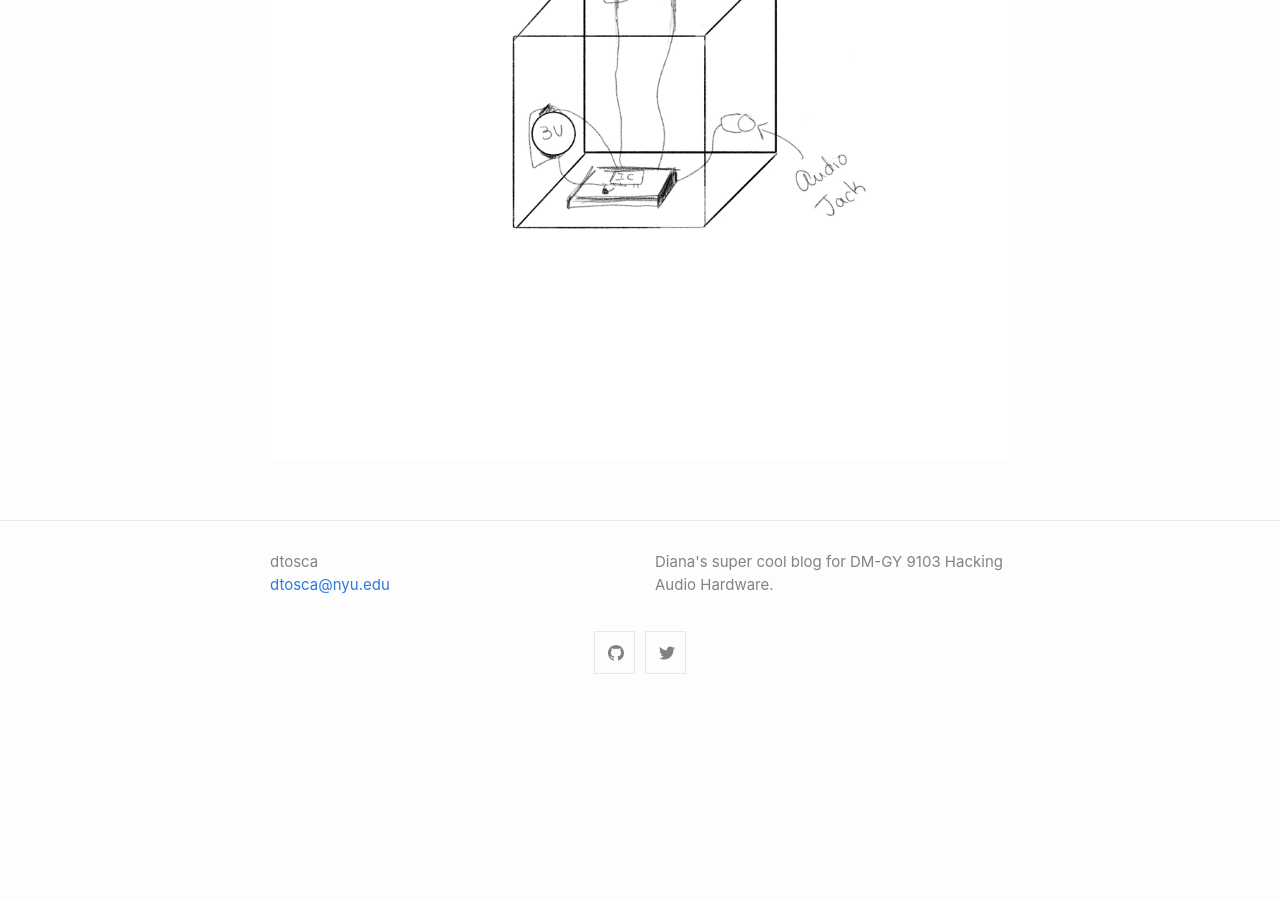
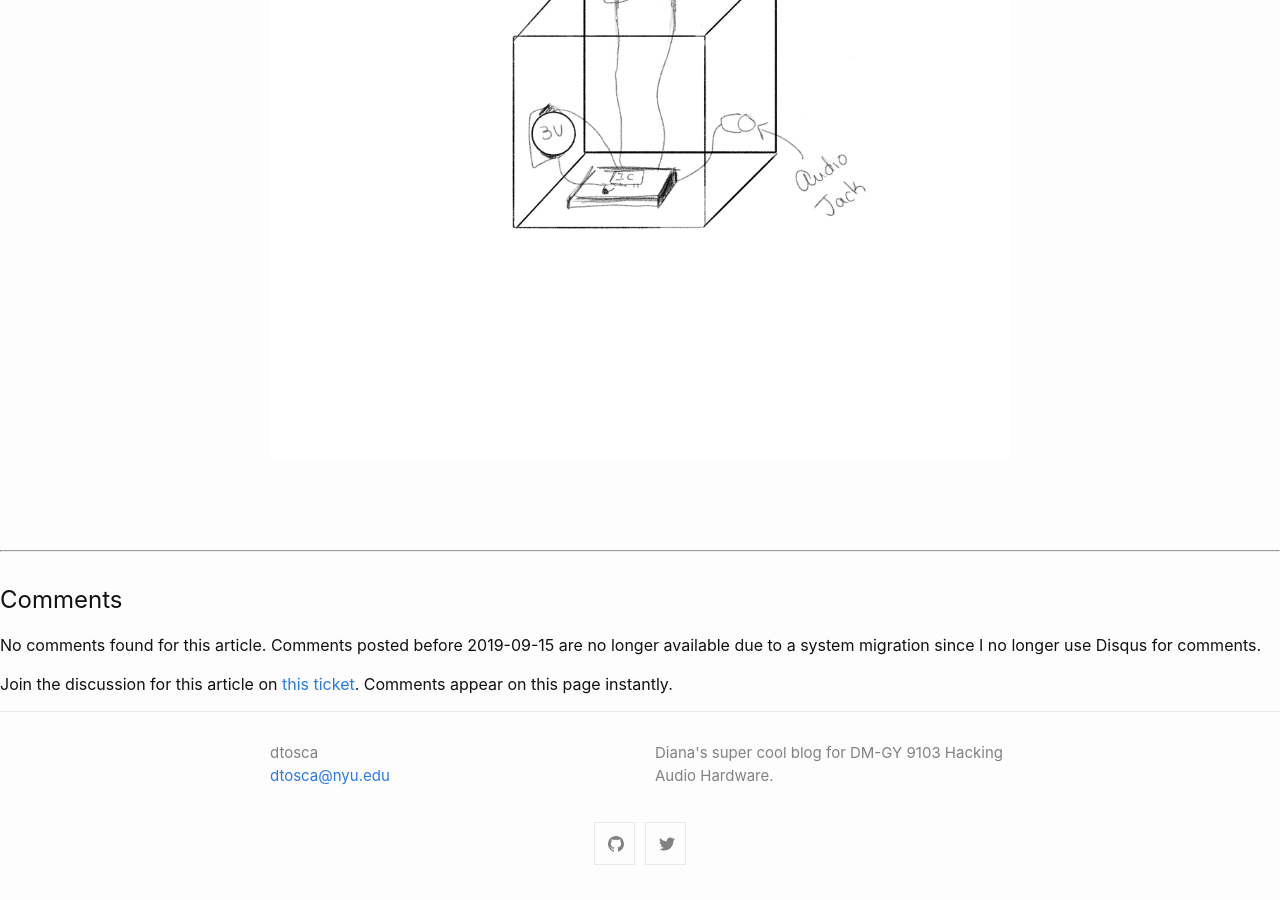
Before and after one commit to dtosca/audiohardware, a Jekyll site: the page built from _posts/2021-11-1-midterm-part-one.html, in a window 1280 px wide and 900 px high, scrolled down 3466 px. Built offline with Jekyll 4.4.1, drawn with Linux system fonts in a browser that asks for light colours; before the commit the page ends 4175 px from its top, so only the background shows below that; some of the changed text lies outside the part shown.

Commit message:
trying comments, just for Billy

```diff
--- /dev/null
+++ b/_includes/comments.html
@@ -0,0 +1,63 @@
+<script>
+const GH_API_URL = 'https://api.github.com/repos/dtosca/audiohardware/issues/5/comments?per_page=100';
+
+let request = new XMLHttpRequest();
+request.open( 'GET', GH_API_URL, true );
+request.onload = function() {
+	if ( this.status >= 200 && this.status < 400 ) {
+		let response = JSON.parse( this.response );
+
+		for ( var i = 0; i < response.length; i++ ) {
+			document.getElementById( 'gh-comments-list' ).appendChild( createCommentEl( response[ i ] ) );
+		}
+
+		if ( 0 === response.length ) {
+			document.getElementById( 'no-comments-found' ).style.display = 'block';
+		}
+	} else {
+		console.error( this );
+	}
+};
+
+function createCommentEl( response ) {
+	let user = document.createElement( 'a' );
+	user.setAttribute( 'href', response.user.url.replace( 'api.github.com/users', 'github.com' ) );
+	user.classList.add( 'user' );
+
+	let userAvatar = document.createElement( 'img' );
+	userAvatar.classList.add( 'avatar' );
+	userAvatar.setAttribute( 'src', response.user.avatar_url );
+
+	user.appendChild( userAvatar );
+
+	let commentLink = document.createElement( 'a' );
+	commentLink.setAttribute( 'href', response.html_url );
+	commentLink.classList.add( 'comment-url' );
+	commentLink.innerHTML = '#' + response.id + ' - ' + response.created_at;
+
+	let commentContents = document.createElement( 'div' );
+	commentContents.classList.add( 'comment-content' );
+	commentContents.innerHTML = response.body;
+
+	let comment = document.createElement( 'li' );
+	comment.setAttribute( 'data-created', response.created_at );
+	comment.setAttribute( 'data-author-avatar', response.user.avatar_url );
+	comment.setAttribute( 'data-user-url', response.user.url );
+
+	comment.appendChild( user );
+	comment.appendChild( commentContents );
+	comment.appendChild( commentLink );
+
+	return comment;
+}
+request.send();
+</script>
+
+<hr>
+
+<div class="github-comments">
+	<h2>Comments</h2>
+	<ul id="gh-comments-list"></ul>
+	<p id="no-comments-found">No comments found for this article. Comments posted before 2019-09-15 are no longer available due to a system migration since I no longer use Disqus for comments.</p>
+	<p id="leave-a-comment">Join the discussion for this article on <a href="https://github.com/aristath/aristath.github.com/issues/5">this ticket</a>. Comments appear on this page instantly.</p>
+</div>
--- a/_layouts/default.html
+++ b/_layouts/default.html
@@ -13,6 +13,10 @@
       </div>
     </main>
 
+    {% if page.comments_id %}
+      {% include comments.html %}
+    {% endif %}
+
     {%- include footer.html -%}
 
   </body>
--- a/_posts/2021-11-1-midterm-part-one.html
+++ b/_posts/2021-11-1-midterm-part-one.html
@@ -1,8 +1,9 @@
 ---
 layout: post
 title: Midterm Assigment
-date: 2021-10-18
+date: 2021-11-1
 author: Diana Tosca
+comments_id: 5
 ---
 
 <p>For my midterm, I'll be making the Two-Headed Monster circuit shown in class, with some soft circuits.</p>
```
